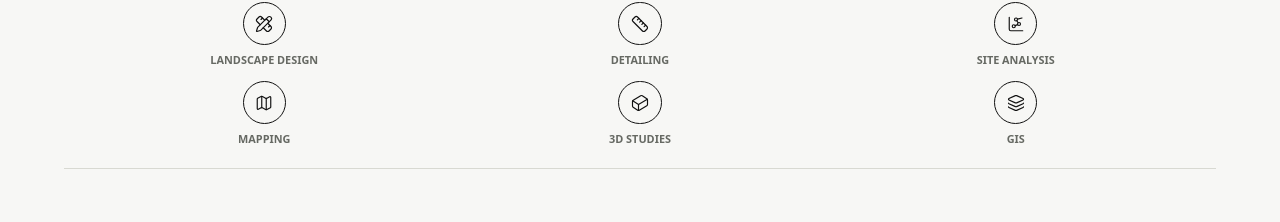
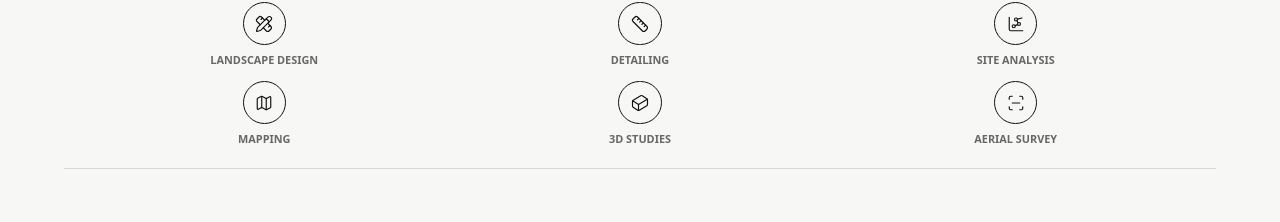
Before and after one commit to blomjensen/blomjensen.github.io, a React (Vite) app: page / in a window 1280 px wide. Shown: the part 878-1100 px from the top of the page. Built offline with nearby package versions, Linux system fonts and the light colour scheme.

Commit message:
Replace GIS capability with drone survey

```diff
--- a/src/components/Hero.tsx
+++ b/src/components/Hero.tsx
@@ -1,5 +1,5 @@
 import { content } from '../content';
-import { ChartNetwork, Cuboid, Layers, Map, PencilRuler, Ruler } from 'lucide-react';
+import { ChartNetwork, Cuboid, Map, PencilRuler, Ruler, ScanLine } from 'lucide-react';
 import { useLanguage } from '../contexts/LanguageContext';
 import heroImage from '../assets/11641084856f4253f2024f07b07edcc8d4b7a88f.webp';
 import { InteractiveLink } from './InteractiveLink';
@@ -26,7 +26,7 @@ const heroCopy = {
       { label: 'Site analysis', Icon: ChartNetwork },
       { label: 'Mapping', Icon: Map },
       { label: '3D studies', Icon: Cuboid },
-      { label: 'GIS', Icon: Layers },
+      { label: 'Aerial survey', Icon: ScanLine },
     ],
     details: [
       { label: 'Base', value: 'Oslo, Norway' },
@@ -53,7 +53,7 @@ const heroCopy = {
       { label: 'Stedsanalyse', Icon: ChartNetwork },
       { label: 'Kartlegging', Icon: Map },
       { label: '3D-studier', Icon: Cuboid },
-      { label: 'GIS', Icon: Layers },
+      { label: 'Drone', Icon: ScanLine },
     ],
     details: [
       { label: 'Base', value: 'Oslo, Norge' },
```
